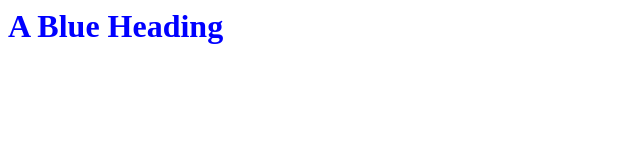
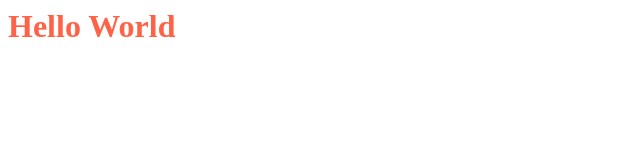
Before and after one commit to deguzmanronaldjruemnl2019/Hello-word, a plain HTML site: page index.html in a window 1280 px wide. Shown: the whole page, without its empty margins (0-640 px from the left). Drawn offline with Linux system fonts and the light colour scheme.

Commit message:
Update index.html

```diff
--- a/index.html
+++ b/index.html
@@ -1 +1 @@
-<h1 style="color:blue;">A Blue Heading</h1>
+<h1 style="color:Tomato;">Hello World</h1>
```
